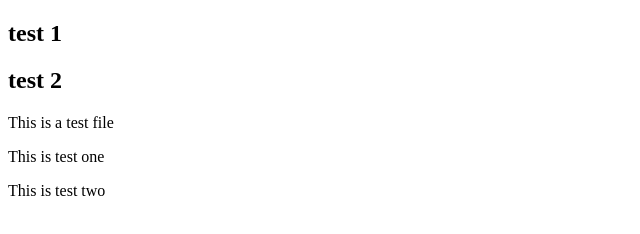
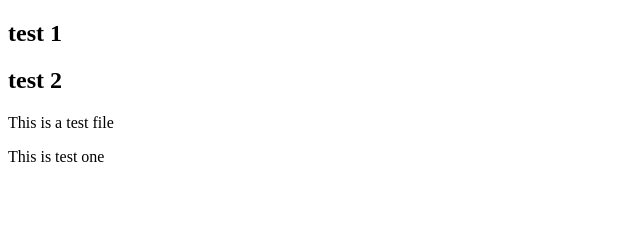
Before and after one commit to AfnanMahran/techcampus-one, a plain HTML site: page index.html in a window 1280 px wide. Shown: the whole page, without its empty margins (0-640 px from the left). Drawn offline with Linux system fonts and the light colour scheme.

Commit message:
delete test 2

```diff
--- a/index.html
+++ b/index.html
@@ -8,6 +8,5 @@
 <h2>test 2</h2>
 <p>This is a test file </p>
 <p>This is test one </p>
-<p>This is test two </p>
 </body>
 </html>
```
